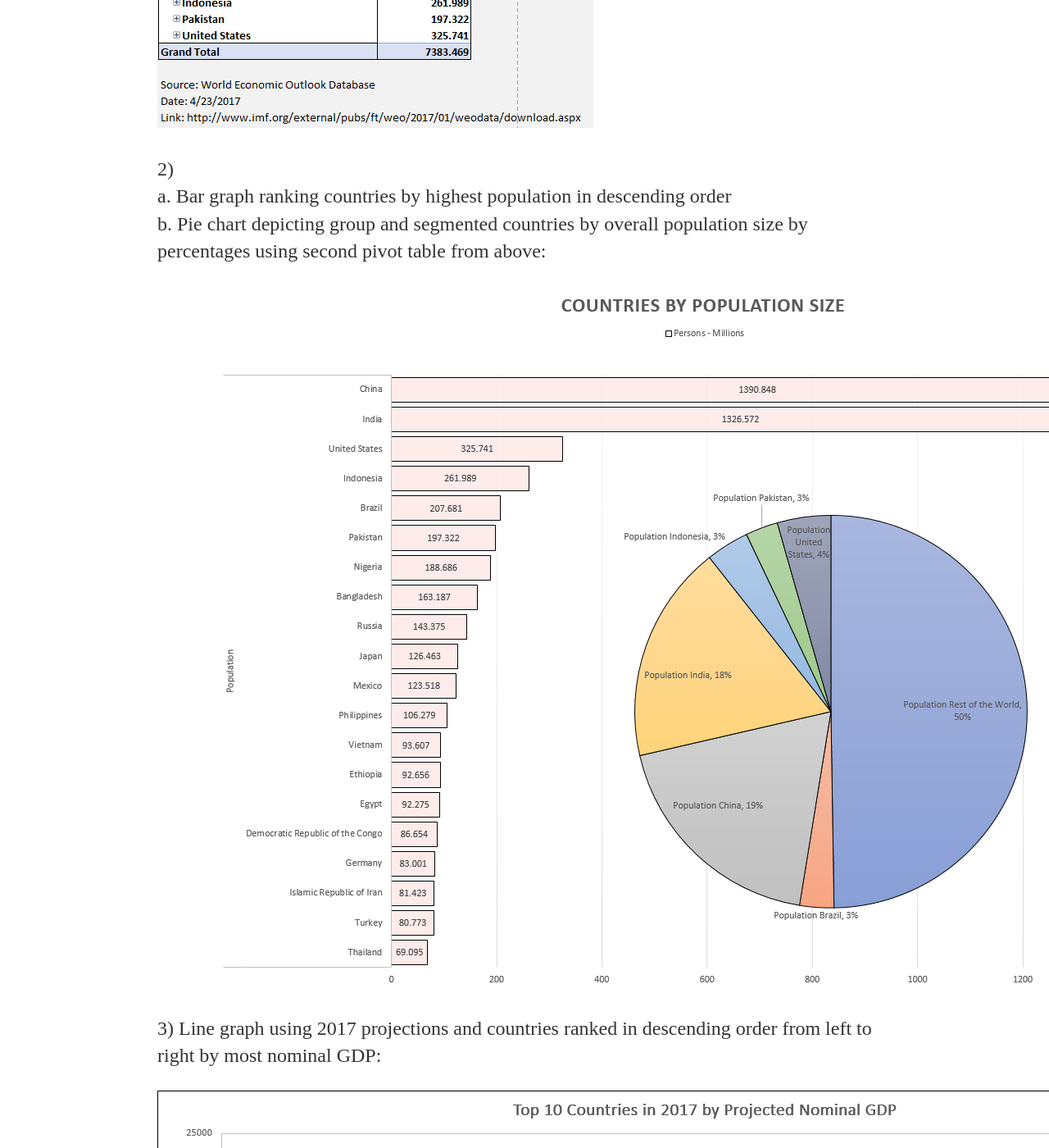
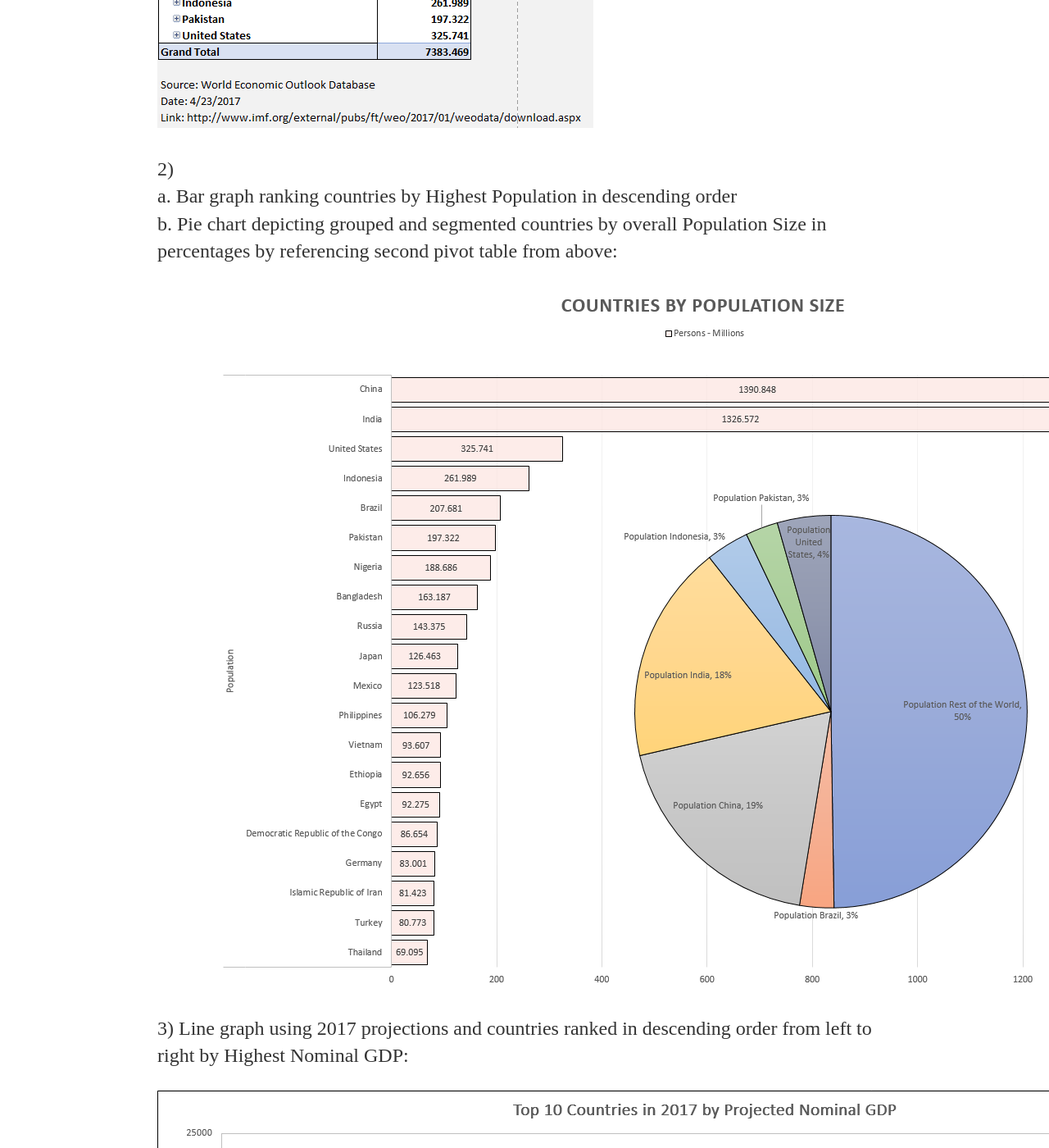
Before and after one commit to michaelip2/michaelip2.github.io, a Jekyll site: the page built from _posts/2017-12-31-WEO-Excel-Charts.md, in a window 1280 px wide and 1400 px high, scrolled down 1151 px. Shown: the whole window at 82% size. Built offline with Jekyll 4.4.1, drawn with Linux system fonts in a browser that asks for light colours; some of the changed text lies outside the part shown.

Commit message:
Update 2017-12-31-WEO-Excel-Charts.md

```diff
--- a/_posts/2017-12-31-WEO-Excel-Charts.md
+++ b/_posts/2017-12-31-WEO-Excel-Charts.md
@@ -4,9 +4,9 @@
 date: 2017-12-31
 ---
 <p>Source: Delimited excel file "<a href="http://www.imf.org/external/pubs/ft/weo/2017/01/weodata/WEOApr2017all.xls">By Countries</a>" found on the International Monetary Fund <a href="http://www.imf.org/external/pubs/ft/weo/2017/01/weodata/download.aspx">website</a></p>
-<p>1) Pivot table ranking countries by highest GDP in US Dollars:&nbsp;</p>
+<p>1) Pivot table ranking countries by Highest GDP in US Dollars:&nbsp;</p>
 <p><img src="https://raw.githubusercontent.com/michaelip2/michaelip2.github.io/master/images/2017-12-31%2023_37_33-WEOApr2017all%20-%20Excel.png" /></p>
-<p>2) <br />a. Bar graph ranking countries by highest population in descending order<br />b. Pie chart depicting group and segmented countries by overall population size by percentages using second pivot table from above:</p>
+<p>2) <br />a. Bar graph ranking countries by Highest Population in descending order<br />b. Pie chart depicting grouped and segmented countries by overall Population Size in percentages by referencing second pivot table from above:</p>
 <p><img src="https://raw.githubusercontent.com/michaelip2/michaelip2.github.io/master/images/2017-12-31%2023_37_21-WEOApr2017all%20-%20Excel.png" /></p>
-<p>3) Line graph using 2017 projections and countries ranked in descending order from left to right by most nominal GDP:</p>
+<p>3) Line graph using 2017 projections and countries ranked in descending order from left to right by Highest Nominal GDP:</p>
 <p><img src="https://raw.githubusercontent.com/michaelip2/michaelip2.github.io/master/images/2017-12-31%2023_37_12-WEOApr2017all%20-%20Excel.png" /></p>
```
